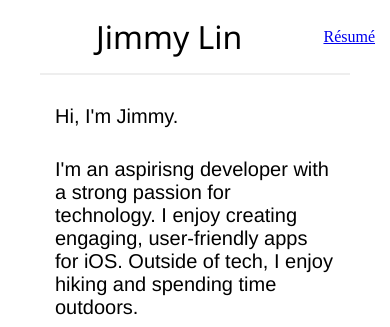
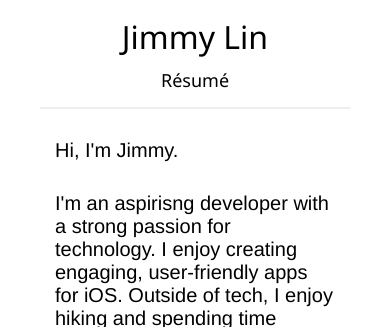
Before and after one commit to jmyjlin/jmyjlin.github.io, a plain HTML site: page index.html in a window 390 px wide. Shown: the top 327 px of the page. Drawn offline with Linux system fonts and the light colour scheme.

Commit message:
Update styles.css

```diff
--- a/styles.css
+++ b/styles.css
@@ -25,6 +25,31 @@ header {
   .logo {
     text-align: center;
     width: 100%;
+  }
+}
+
+.resume-link {
+  font-family: 'Segoe UI', Tahoma, Geneva, Verdana, sans-serif;
+  font-weight: 300;
+  text-decoration: none;
+  color: black;
+  font-size: 18px;
+}
+
+.resume-link:hover {
+  cursor: pointer;
+  text-decoration: underline;
+}
+
+@media (max-width: 600px) {
+  header {
+    flex-direction: column;
+    justify-content: center;
+    gap: 10px;
+  }
+
+  .resume-link {
+    text-align: center;
   }
 }
 
```
